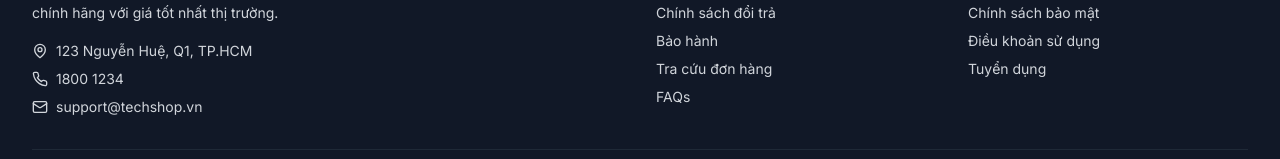
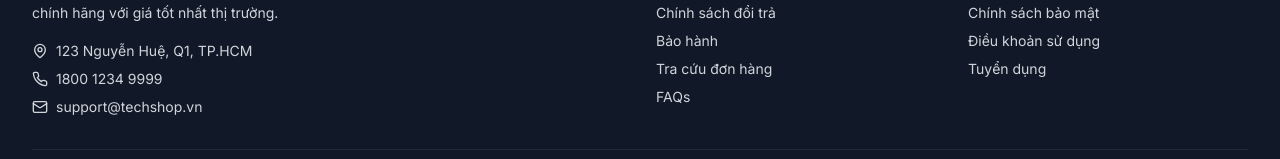
Before and after one commit to DeDe136/electronics-sell-app, a Next.js app in the folder frontend/: page / in a window 1280 px wide. Shown: the part 1110-1269 px from the top of the page. Built offline with nearby package versions, Linux system fonts and the light colour scheme; no server answers.

Commit message:
test trigger build process and image push for CI/CD pipeline

```diff
--- a/frontend/components/layout/Footer.tsx
+++ b/frontend/components/layout/Footer.tsx
@@ -38,7 +38,7 @@ export async function Footer() {
             </p>
             <div className="flex flex-col gap-2 mt-4 text-sm">
               <span className="flex items-center gap-2"><MapPin className="w-4 h-4 shrink-0" />123 Nguyễn Huệ, Q1, TP.HCM</span>
-              <span className="flex items-center gap-2"><Phone className="w-4 h-4 shrink-0" />1800 1234</span>
+              <span className="flex items-center gap-2"><Phone className="w-4 h-4 shrink-0" />1800 1234 9999</span>
               <span className="flex items-center gap-2"><Mail className="w-4 h-4 shrink-0" />support@techshop.vn</span>
             </div>
           </div>
```
Also changed, not shown: 1 other file (tests, documents, lock files or other folders).
